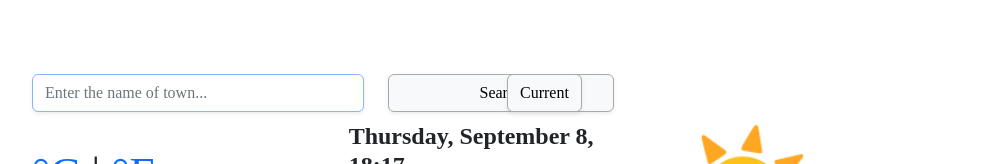
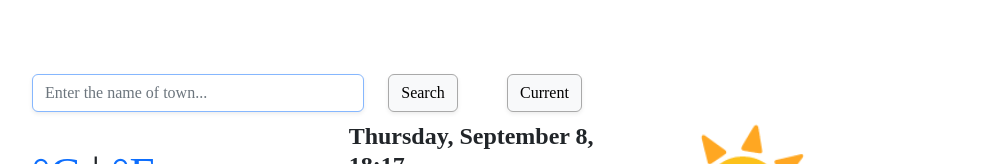
Before and after one commit to MyroslavaBC82/weather-app, a plain HTML site: page index.html in a window 1280 px wide. Shown: the top 164 px of the page, without its empty margins (50-1039 px from the left). Drawn offline with nearby package versions, Linux system fonts and the light colour scheme; no server answers.

Commit message:
Update index.html

```diff
--- a/index.html
+++ b/index.html
@@ -43,7 +43,7 @@
                     </div>
                     <div class="col-2">
                       <input
-                        type="submit search"
+                        type="submit"
                         value="Search"
                         class="btn btn-light shadow-sm search"
                         id="submit"
```
